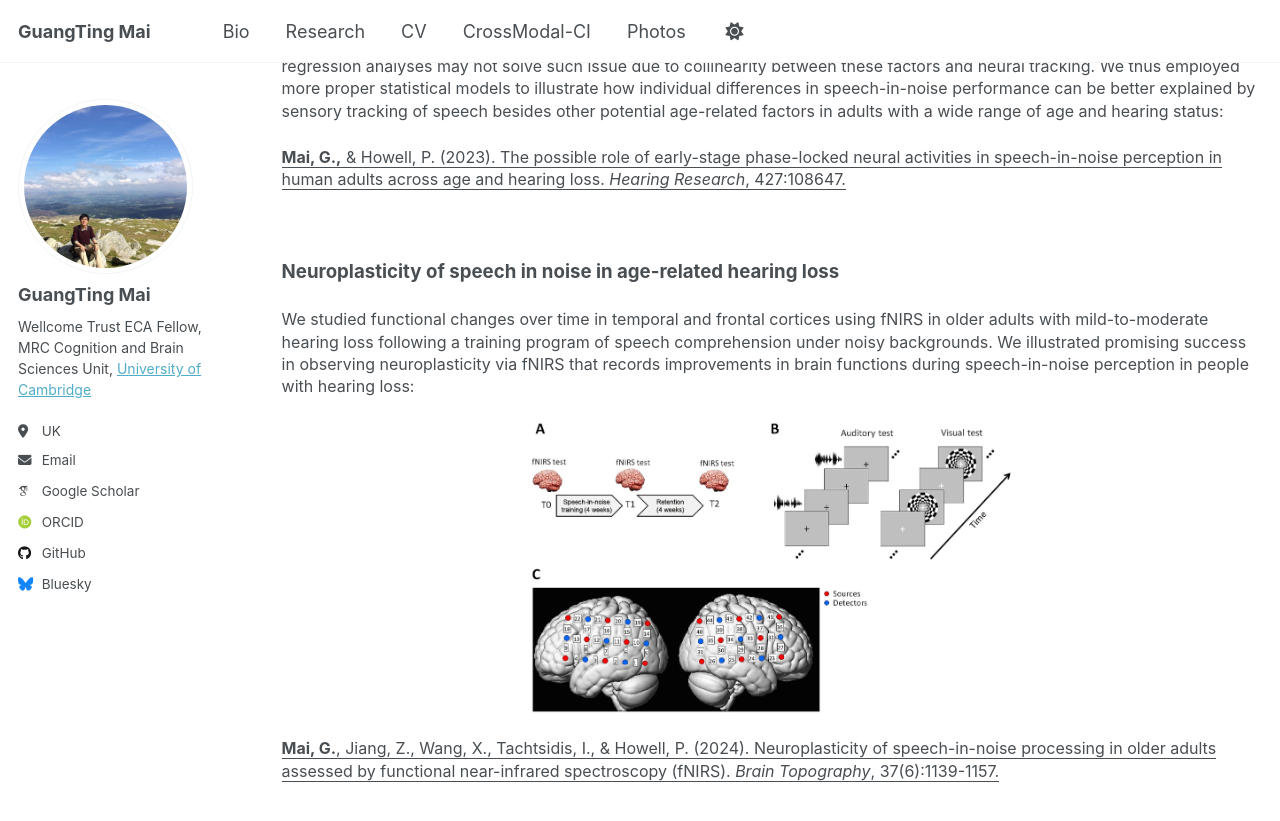
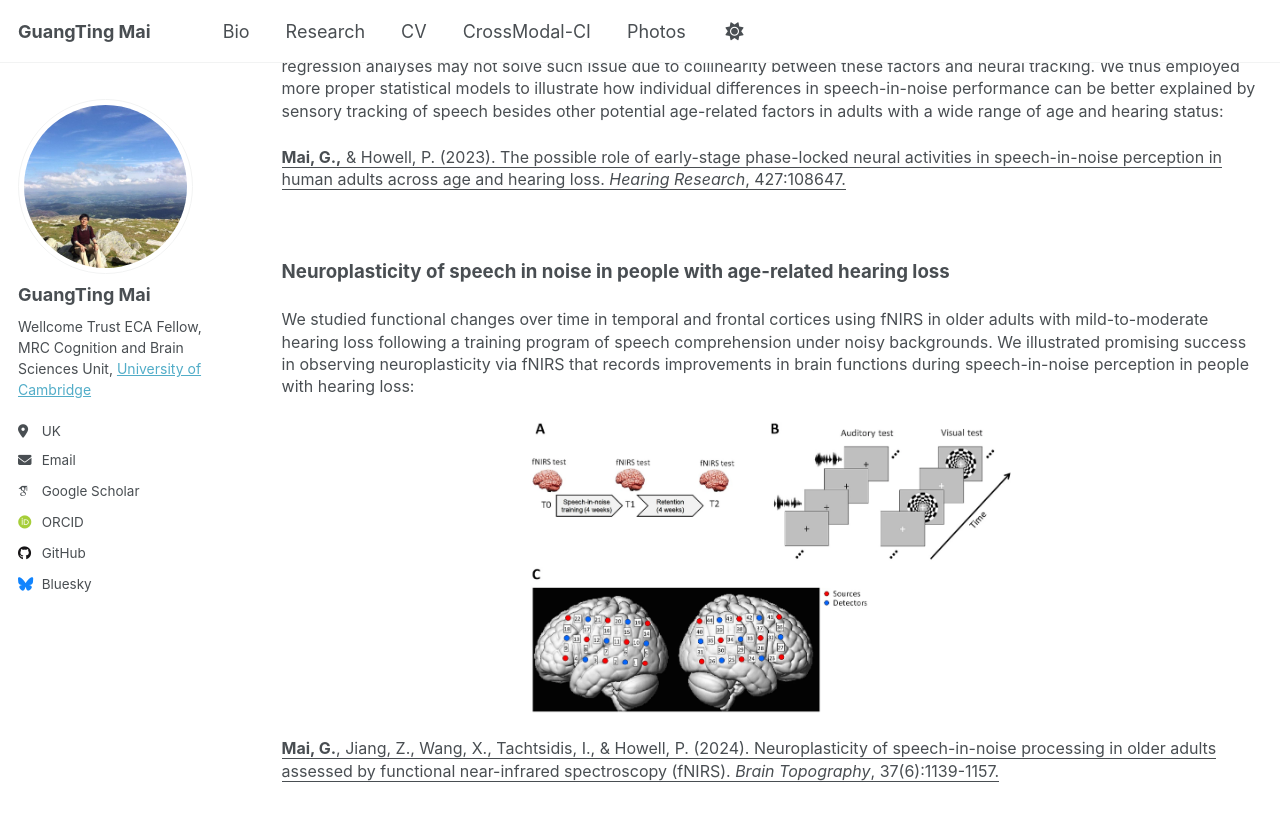
Before and after one commit to guangtingmai/guangtingmai.github.io, a Jekyll site: the page built from _pages/neuraltrack-hearingloss.html, in a window 1280 px wide and 900 px high, scrolled down 631 px. Shown: the top 821 px of the window. Built offline with Jekyll 4.4.1, drawn with Linux system fonts in a browser that asks for light colours; some web fonts are replaced.

Commit message:
Update neuraltrack-hearingloss.html

```diff
--- a/_pages/neuraltrack-hearingloss.html
+++ b/_pages/neuraltrack-hearingloss.html
@@ -24,7 +24,7 @@
   explained by sensory tracking of speech besides other potential age-related factors in adults with a wide range of age and hearing status:</span></p>
 <p><span style="font-size: 12pt;line-height: 1.4;display: block;margin-bottom: 0.1vh"><a href="https://www.sciencedirect.com/science/article/pii/S0378595522002155" style="color:inherit; text-decoration:none;"><u><strong>Mai, G.,</strong> & Howell, P. (2023). The possible role of early-stage phase-locked neural activities in speech-in-noise perception in human adults across age and hearing loss. <i>Hearing Research</i>, 427:108647.</u></a></span></p>
 <br>
-<p><span style="font-size: 14pt;line-height: 1.4;display: block;margin-bottom: 0.1vh"><strong>Neuroplasticity of speech in noise in age-related hearing loss</strong></span></p>
+<p><span style="font-size: 14pt;line-height: 1.4;display: block;margin-bottom: 0.1vh"><strong>Neuroplasticity of speech in noise in people with age-related hearing loss</strong></span></p>
 <p><span style="font-size: 12pt;line-height: 1.4;display: block;margin-bottom: 0.1vh">We studied functional changes over time in temporal and
   frontal cortices using fNIRS in older adults with mild-to-moderate hearing loss following a training program of speech comprehension under noisy
   backgrounds. We illustrated promising success in observing neuroplasticity via fNIRS that records improvements in brain functions during
```
